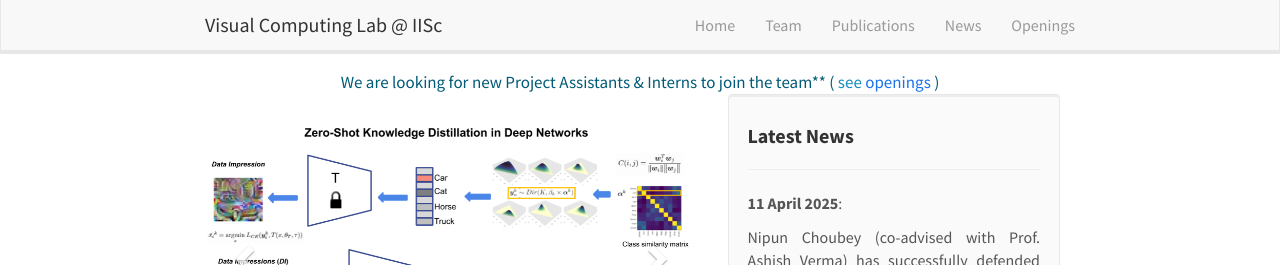
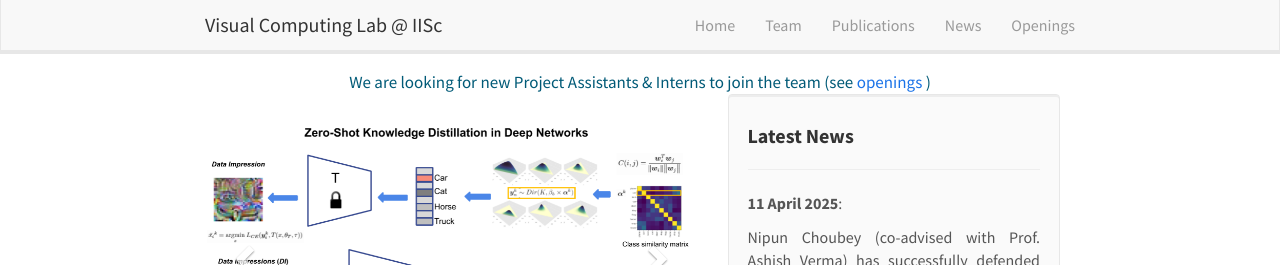
Before and after one commit to vcl-iisc/vclab-website, a Jekyll site: the page built from _pages/home.md, in a window 1280 px wide and 1193 px high. Shown: the top 265 px of the window. Built offline with Jekyll 4.4.1, drawn with Linux system fonts in a browser that asks for light colours; nearby versions of some CDN libraries.

Commit message:
Update homelay.html

```diff
--- a/_layouts/homelay.html
+++ b/_layouts/homelay.html
@@ -9,9 +9,9 @@ layout: default
 
 <div class="row text-center">
   <span class="accent-text">
-    We are looking for new Project Assistants & Interns to join the team**
-    (<a href="{{ site.url }}{{ site.baseurl }}/openings">
-      see <span class="flick-word">openings</span>
+    We are looking for new Project Assistants & Interns to join the team
+    (see <a href="{{ site.url }}{{ site.baseurl }}/openings">
+    <span class="flick-word">openings</span>
     </a>)
   </span>
 </div>
```
